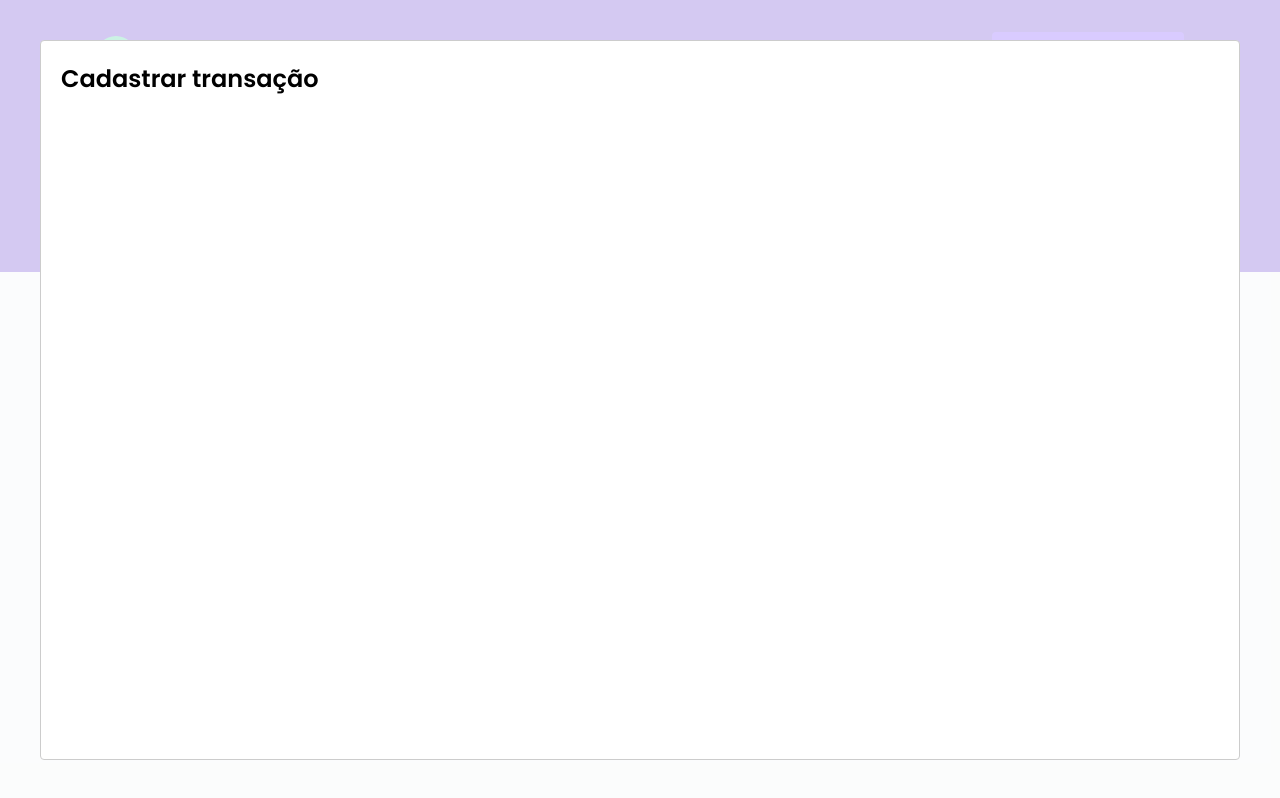
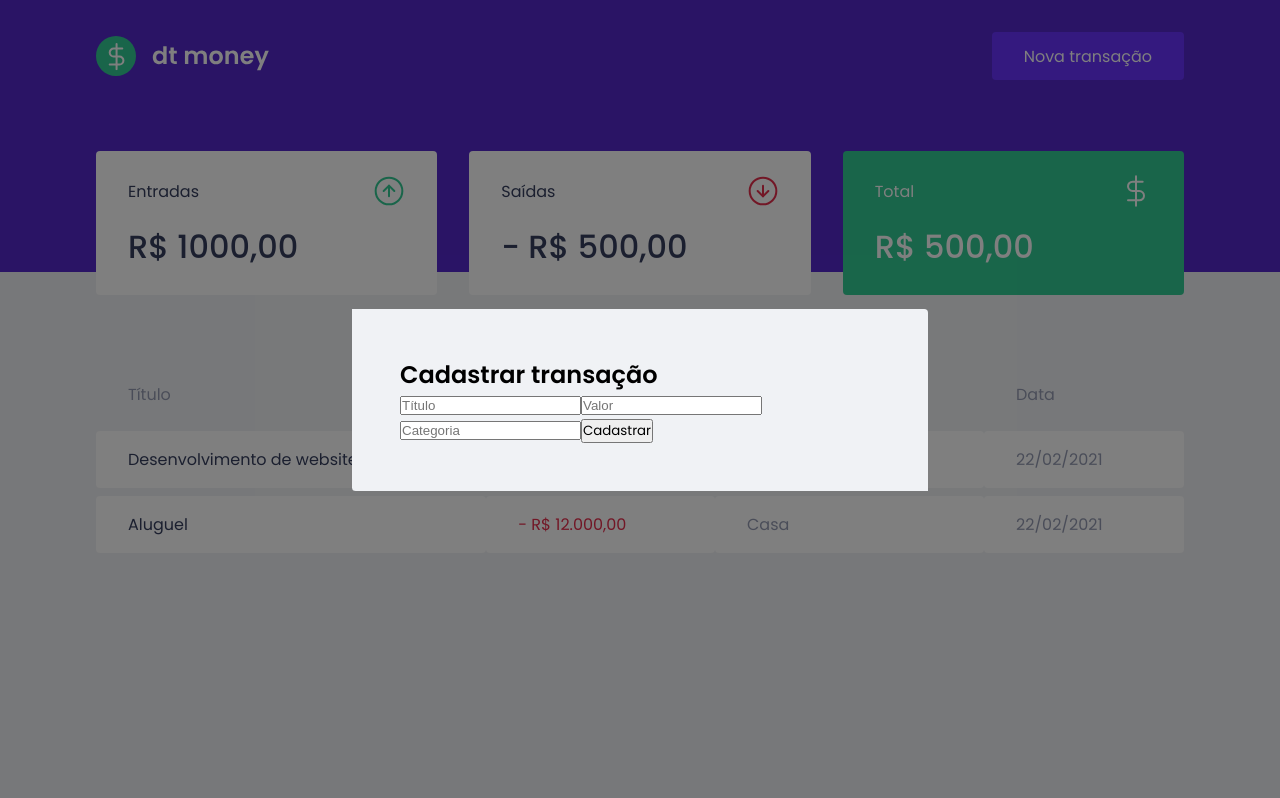
Before and after one commit to gaiotto1/dtMoney, a React (Create React App) app: page / in a window 1280 px wide. Both pictures are taken after a click on the button "Nova transação". Built offline with nearby package versions, Linux system fonts and the light colour scheme; no server answers; what miragejs would draw is missing.

Commit message:
Estrutura do formulário

```diff
--- a/src/components/NewTransactionModal/index.tsx
+++ b/src/components/NewTransactionModal/index.tsx
@@ -1,4 +1,5 @@
 import Modal from "react-modal";
+import { Container } from "./styles";
 
 interface NewTransactionModalProps {
   isOpen: boolean,
@@ -9,8 +10,21 @@
   return (
     <Modal
       isOpen={isOpen}
-      onRequestClose={onRequestClose}>
+      onRequestClose={onRequestClose}
+      overlayClassName="react-modal-overlay"
+      className="react-modal-content"
+    >
+      <Container>
         <h2>Cadastrar transação</h2>
+
+        <input placeholder="Título" />
+
+        <input type="number" placeholder="Valor" />
+
+        <input placeholder="Categoria" />
+
+        <button type="submit">Cadastrar</button>
+      </Container>
     </Modal>
   );
 }
--- a/src/components/NewTransactionModal/styles.ts
+++ b/src/components/NewTransactionModal/styles.ts
@@ -1,3 +1,3 @@
 import styled from 'styled-components';
 
-export const Container = styled.div``;
+export const Container = styled.form``;
--- a/src/styles/global.ts
+++ b/src/styles/global.ts
@@ -54,4 +54,27 @@
     opacity: 0.6;
     cursor: not-allowed;
   }
+
+  .react-modal-overlay {
+    background: rgba(0, 0, 0, 0.5);
+
+    position: fixed;
+    top: 0;
+    bottom: 0;
+    right: 0;
+    left: 0;
+
+    display: flex;
+    align-items: center;
+    justify-content: center;
+  }
+
+  .react-modal-content {
+    width: 100%;
+    max-width: 576px;
+    background: var(--background);
+    padding: 3rem;
+    position: relative;
+    border-radius: 0%.24rem;
+  }
 `
```
